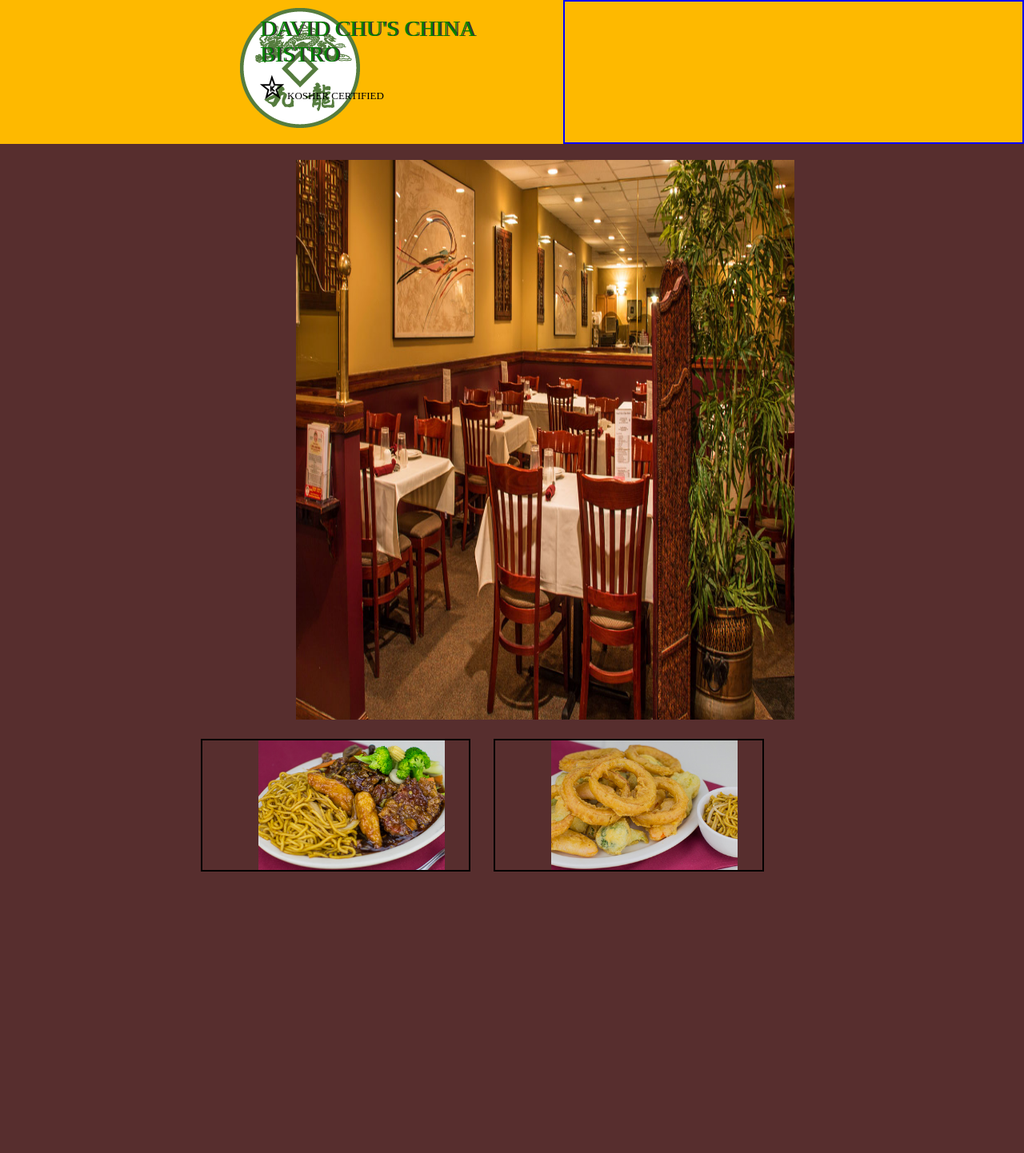
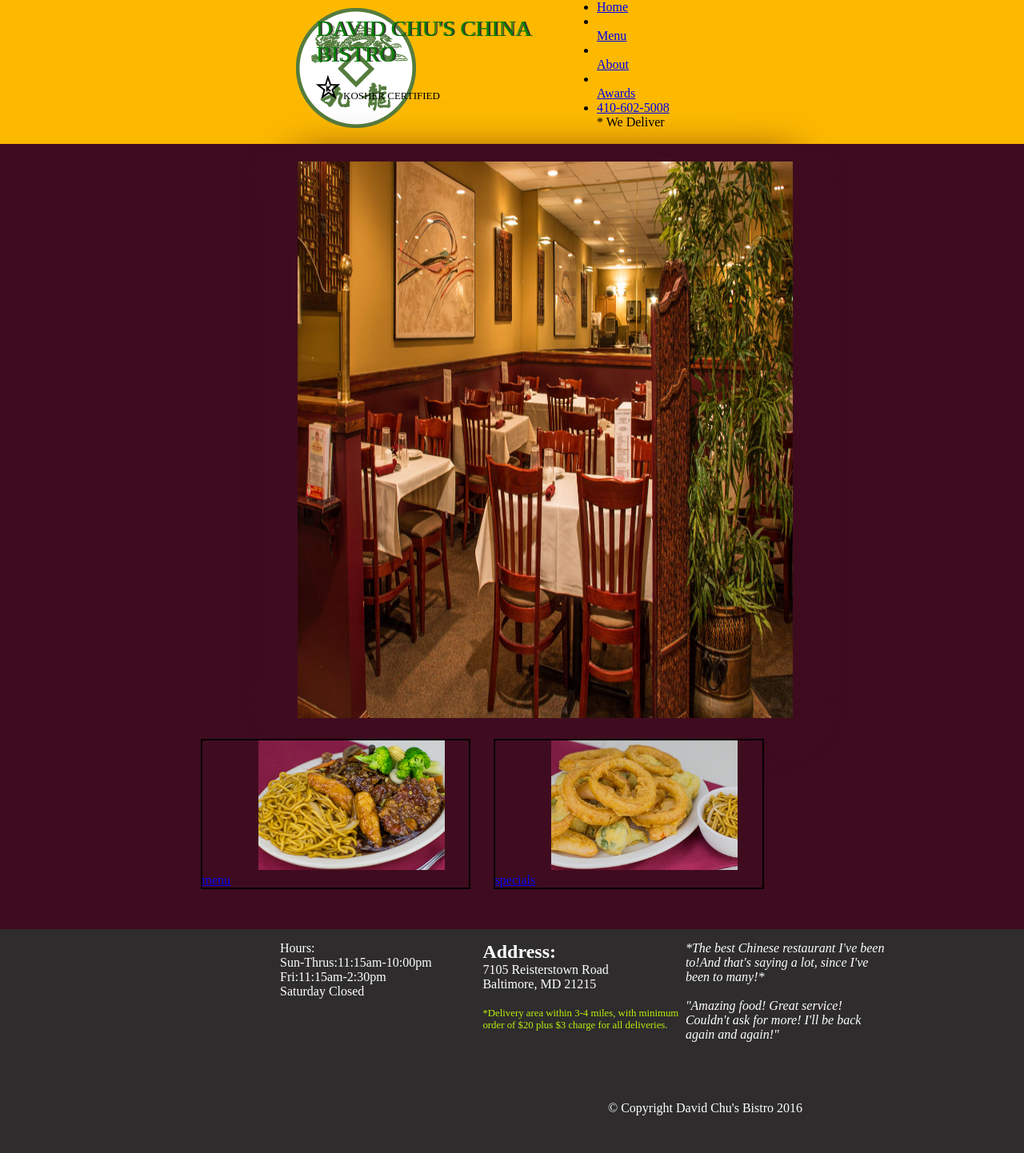
Before and after one commit to seventhball/David-chu-Restro, a plain HTML site: page index.html in a window 1280 px wide. Shown: the whole page at 80% size. Before the commit the page ends 1140 px from the top, so only its background shows below. Drawn offline with Linux system fonts and the light colour scheme.

```diff
--- a/index.html
+++ b/index.html
@@ -6,14 +6,17 @@
     <meta http-equiv="X-UA-Compatible" content="IE=edge">
     <meta name="viewport" content="width=device-width, initial-scale=1.0">
     <link rel="stylesheet" href="style.css">
+     <link href='https://fonts.googleapis.com/css?family=Oxygen:400,300,700' rel='stylesheet' type='text/css'>
+    <link href='https://fonts.googleapis.com/css?family=Lora' rel='stylesheet' type='text/css'>
     <title>Restaurant</title>
   </head>
 
   <body>
+
     <div>
       <header class="header">
         <nav class="navigation">
-        <a href="index.html">
+          <a href="#">
             <img src="images/restaurant-logo.png" class="header-image">
           </a>
         </nav>
@@ -25,6 +28,29 @@
           <span class="kosher"> KOSHER CERTIFIED </span>
         </div>
         <div class="menu-header">
+
+          <ul id="nav-list" class="nav navbar-nav navbar-right">
+            <li id="navHomeButton" class="visible-xs active">
+              <a href="index.html">
+                <span class="glyphicon glyphicon-home"></span> Home</a>
+            </li>
+            <li id="navMenuButton">
+              <a href="#" onclick="$dc.loadMenuCategories();">
+                <span class="glyphicon glyphicon-cutlery"></span><br class="hidden-xs"> Menu</a>
+            </li>
+            <li>
+              <a href="#">
+                <span class="glyphicon glyphicon-info-sign"></span><br class="hidden-xs"> About</a>
+            </li>
+            <li>
+              <a href="#">
+                <span class="glyphicon glyphicon-certificate"></span><br class="hidden-xs"> Awards</a>
+            </li>
+            <li id="phone" class="hidden-xs">
+              <a href="tel:410-602-5008">
+                <span>410-602-5008</span></a><div>* We Deliver</div>
+            </li>
+          </ul><!-- #nav-list -->
         </div>
       </header>
       <div class="body-main">
@@ -33,14 +59,53 @@
         </div>
         <div class="body-bottom">
           <div class="menu-body">
+            <a href="snippet/menu.html">
               <img src="images/menu-tile.jpg" class="menu-img">
+              <div id="menu-tile"><span>menu</span></div>
+            </a>
           </div>
           <div class="special-body">
+            <a href="snippet/special.html">
               <img src="images/specials-tile.jpg" class="special-img">
+              <div id="special-tile"><span>specials</span></div>
+            </a>
           </div>
         </div>
       </div>
+      <footer class="footer">
+        <div class="footer-icons">
+
+
+        <div class="hours">
+          <p>Hours:</p>
+          <p>Sun-Thrus:11:15am-10:00pm</p>
+          <p>Fri:11:15am-2:30pm</p>
+          <p>Saturday Closed</p>
         </div>
+        <div class="add">
+          <h2>Address:</h2>
+          <p>7105 Reisterstown Road</p>
+          <p>Baltimore, MD 21215</p>
+          <p id="delivery-add">*Delivery area within 3-4 miles, with minimum order of $20
+            plus $3 charge for all deliveries.
+          </p>
+        </div>
+        <div class="review">
+          <p> *The best Chinese restaurant I've been to!And
+            that's saying a lot, since I've been to many!*
+          </p>
+          <br>
+          <p>
+            "Amazing food! Great service! Couldn't ask for
+            more! I'll be back again and again!"
+          </p>
+        </div >
+      </div>
+          <div class="trademark">&copy Copyright David Chu's Bistro 2016</div>
+
+      </footer>
+    </div>
+    <!-- <script src="data/index.js"></script> -->
   </body>
 
 </html>
--- a/style.css
+++ b/style.css
@@ -4,7 +4,7 @@
     box-sizing: border-box;
 }
 body{
-    background-color: rgb(87, 46, 46);
+    background-color: #3F0C1F;
 }
 .header{
     background-color: rgba(255, 187, 0, 0.993);
@@ -16,17 +16,15 @@
 }
 .navigation{
     width: 25%;
-    /* border:2px solid green; */
     justify-content: flex-end;
+    margin-left: 70px;
 }
 .header-image{
-  /* border: 2px solid pink; */
   padding: 10px;
   margin-left: 290px;
 }
 .text-header{
     width:30%;
-    /* border:2px solid blue */
 }
 .david-chu{
     color: green;
@@ -44,12 +42,19 @@
 }
 .menu-header{
     width: 45%;
-    border:2px solid blue;
+    /* border:2px solid blue; */
+}
+.main-content{
+    width: 100%;
+    background-color: #3F0C1F;
+    height: 1000px;
+    color: white;
+    font-size: 30px;
+    margin-left: 700px;
 }
 .body-main{
     display: flex;
     flex-direction: column;
-    /* justify-content: space-evenly; */
 }
 .image-main{
     padding:20px;
@@ -57,16 +62,17 @@
 }
 .jumbo{
     width:70%;
-    height:700px
+    height:700px;
+    box-shadow: 0 0 50px #3F0C1F;
+    border: 2px solid #3F0C1F;
 }
 .body-bottom{
     display: flex;
     flex-direction: row;
     width: 55%;
     align-self: center;
-    /* border: 2px solid blue; */
     justify-content: space-between;
-    background-color: rgb(87, 46, 46);
+    background-color: #3F0C1F;
     margin-right: 75px ;
 }
 .menu-body{
@@ -79,7 +85,7 @@
 .menu-img, .special-img{
     width:70%;
     margin-left: 70px;
-
+    cursor: pointer;
 }
 .special-body{
     width:48%;
@@ -88,3 +94,49 @@
     align-items: center;
     margin-bottom: 50px;
 }
+.footer{
+    color:white;
+    background-color: #2e2c2c;
+    width: 100%;
+    height: 280px;
+ }
+ .footer-icons{
+     display: flex;
+     width: 60%;
+     /* border: 2px solid blue; */
+    align-items: flex-start;
+     align-self: center;
+
+     /* justify-content: center; */
+     margin-left: 350px;
+
+ }
+ .hours, .add, .review{
+     width:33%;
+     /* border:2px solid  rgb(110, 167, 20); */
+     height: 200px;
+     margin-top: 15px;
+     /* border: 2px solid pink; */
+
+ }
+#delivery-add{
+    color:#baee0e;
+    font-size: 0.8em;
+    margin-top: 20px;
+}
+.review{
+    font-style: italic;
+    /* margin-left: 70px; */
+}
+.trademark{
+   /* margin-top: 20px; */
+    margin-left:760px;
+}
+
+#app{
+    background-color:#3F0C1F ;
+    width: 100%;
+    height: 1000px;
+    color: white;
+    font-size: 30px;
+}
```
Also changed, not shown: script/menu.js (added, +20 -0 lines), script/menuitems.json (added, +17 -0 lines), script/package.json (added, +12 -0 lines), script/special.js (added, +20 -0 lines), script/specialitems.json (added, +11 -0 lines), snippet/menu.html (added, +72 -0 lines), snippet/special.html (added, +68 -0 lines), index.js (deleted). Lines whose indentation alone changed are shown as unchanged.
